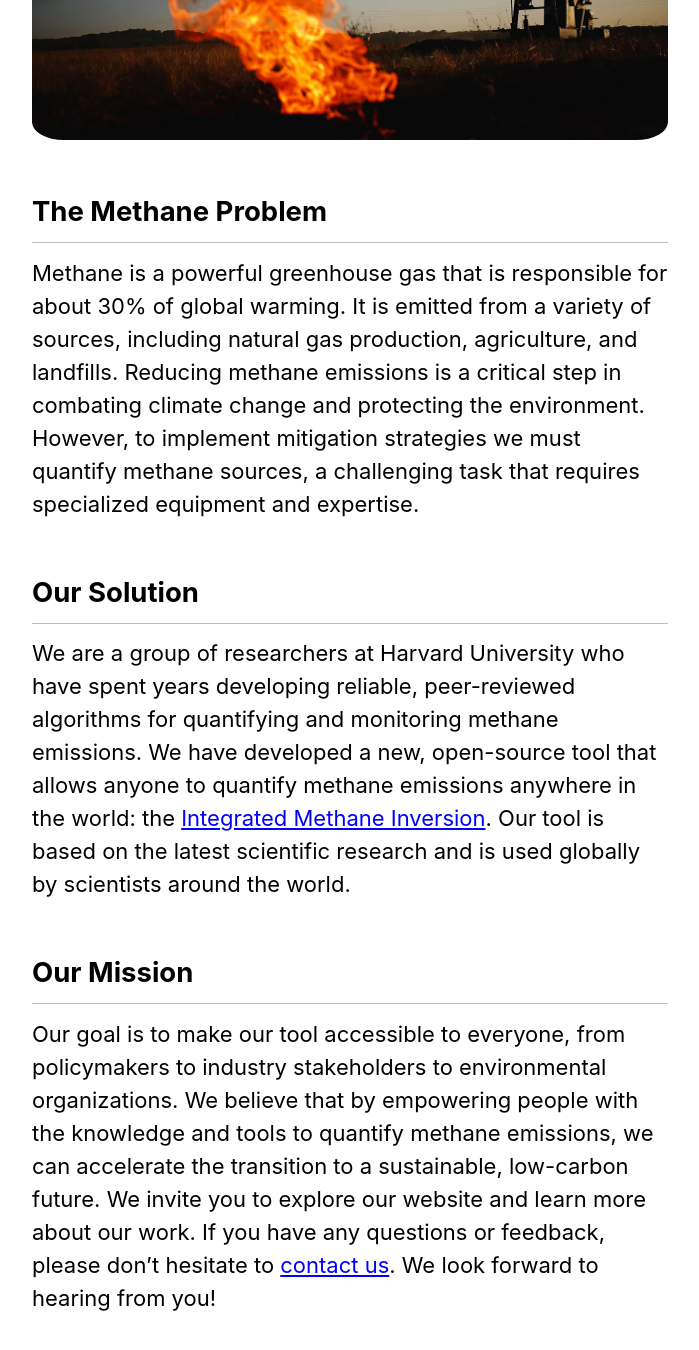
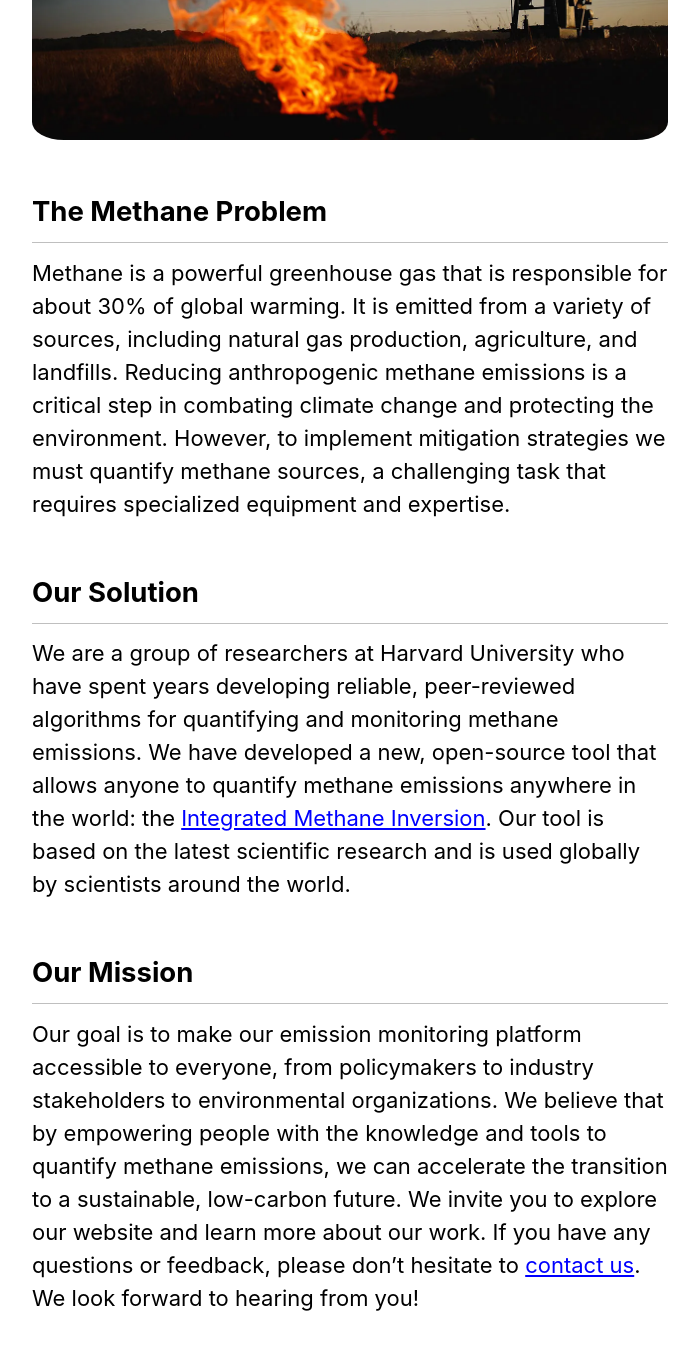
Before and after one commit to IntegralEarth/integralearth.github.io, a Jekyll site: the page built from _pages/about.md, in a window 1280 px wide and 1400 px high, scrolled down 380 px. Shown: the top 1350 px of the window, without its empty margins (290-989 px from the left). Built offline with Jekyll 4.4.1, drawn with Linux system fonts in a browser that asks for light colours; cached includes are drawn as plain includes.

Commit message:
slight content adjustment

```diff
--- a/_pages/about.md
+++ b/_pages/about.md
@@ -6,10 +6,10 @@ permalink: /about/
 <!-- insert an image -->
 ![Methane](/assets/images/methane.webp){: .align-center, style="width: 100%; border-radius: 5%;" }
 ## The Methane Problem
-Methane is a powerful greenhouse gas that is responsible for about 30% of global warming. It is emitted from a variety of sources, including natural gas production, agriculture, and landfills. Reducing methane emissions is a critical step in combating climate change and protecting the environment. However, to implement mitigation strategies we must quantify methane sources, a challenging task that requires specialized equipment and expertise.
+Methane is a powerful greenhouse gas that is responsible for about 30% of global warming. It is emitted from a variety of sources, including natural gas production, agriculture, and landfills. Reducing anthropogenic methane emissions is a critical step in combating climate change and protecting the environment. However, to implement mitigation strategies we must quantify methane sources, a challenging task that requires specialized equipment and expertise.
 
 ## Our Solution
 We are a group of researchers at Harvard University who have spent years developing reliable, peer-reviewed algorithms for quantifying and monitoring methane emissions. We have developed a new, open-source tool that allows anyone to quantify methane emissions anywhere in the world: the [Integrated Methane Inversion](https://imi.seas.harvard.edu). Our tool is based on the latest scientific research and is used globally by scientists around the world.
 
 ## Our Mission
-Our goal is to make our tool accessible to everyone, from policymakers to industry stakeholders to environmental organizations. We believe that by empowering people with the knowledge and tools to quantify methane emissions, we can accelerate the transition to a sustainable, low-carbon future. We invite you to explore our website and learn more about our work. If you have any questions or feedback, please don't hesitate to [contact us](mailto:integrated_methane_inversion@seas.harvard.edu). We look forward to hearing from you!
+Our goal is to make our emission monitoring platform accessible to everyone, from policymakers to industry stakeholders to environmental organizations. We believe that by empowering people with the knowledge and tools to quantify methane emissions, we can accelerate the transition to a sustainable, low-carbon future. We invite you to explore our website and learn more about our work. If you have any questions or feedback, please don't hesitate to [contact us](mailto:integrated_methane_inversion@seas.harvard.edu). We look forward to hearing from you!
```
Also changed, not shown: _pages/team.md (+1 -1 lines), index.md (+1 -1 lines).
